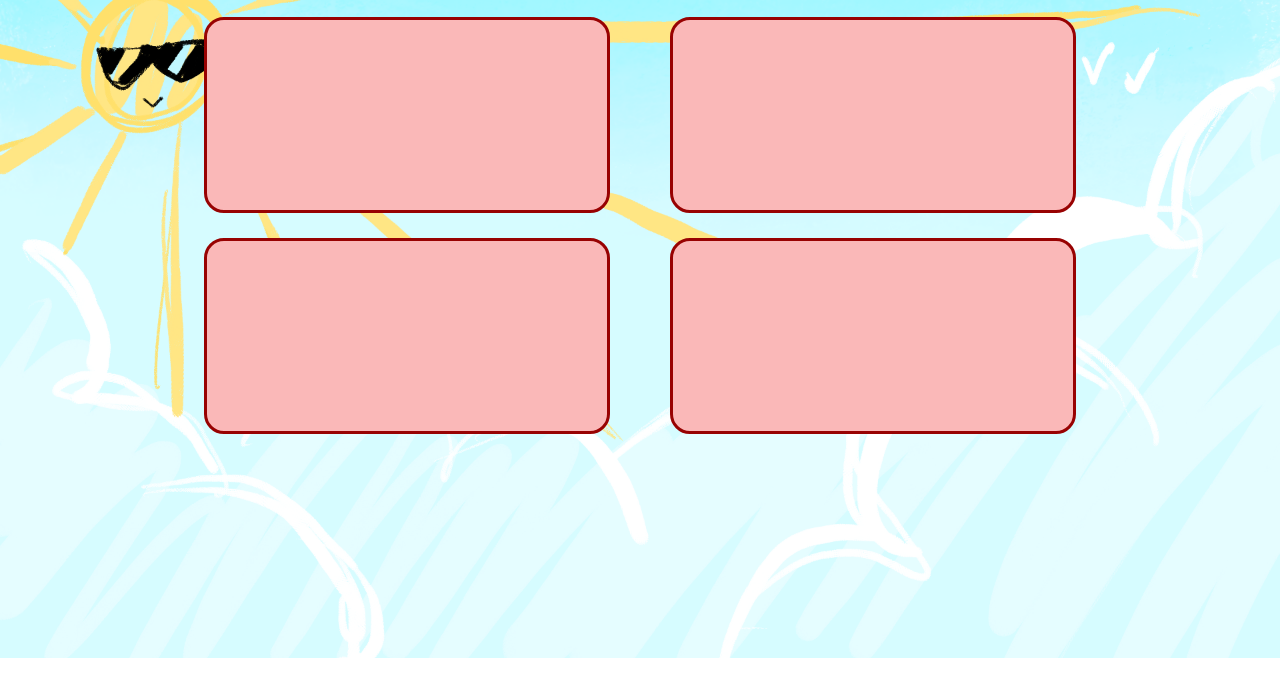
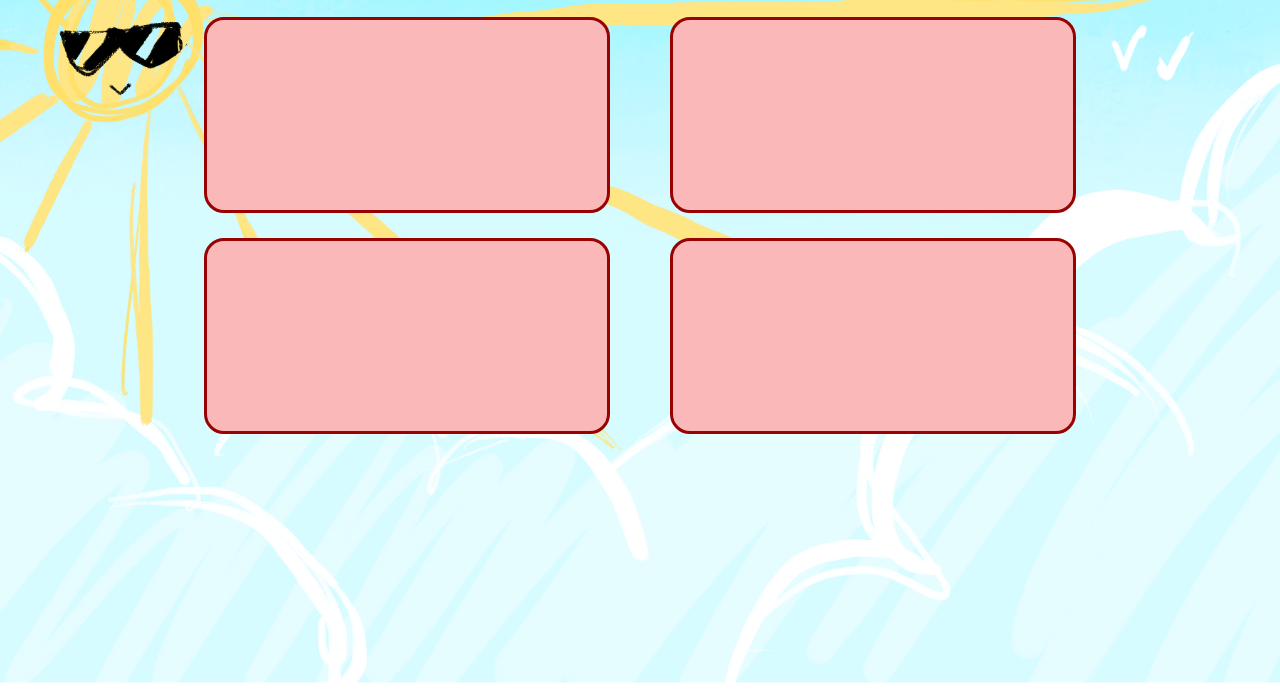
Before and after one commit to SuzanneA-lab/MEC-2025-Bit-by-Bit, a plain HTML site: page index.html in a window 1280 px wide. Shown: the part 102-800 px from the top of the page. Drawn offline with nearby package versions, Linux system fonts and the light colour scheme; a web font is replaced by a local one.

Commit message:
More changes to background made

```diff
--- a/style.css
+++ b/style.css
@@ -6,8 +6,7 @@
 
 
 body{
-  background: url("homepagepic.png") no-repeat center center fixed;
-  background-size: 100%;
+  background: url("newhomepagepic.png") no-repeat center center fixed;
 }
 
 #indextitle{
```
Also changed, not shown: newhomepagepic.png (added).
